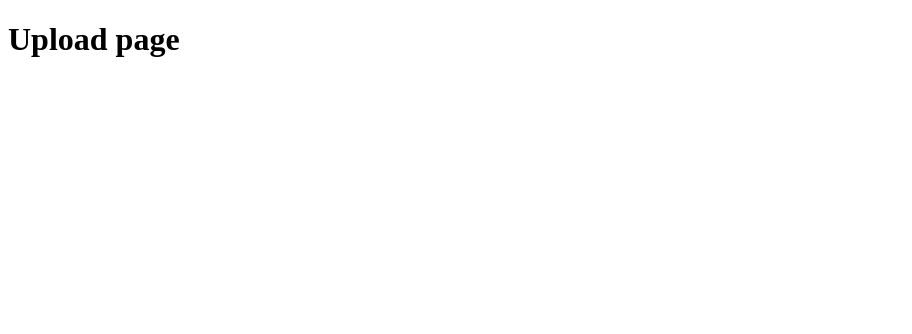
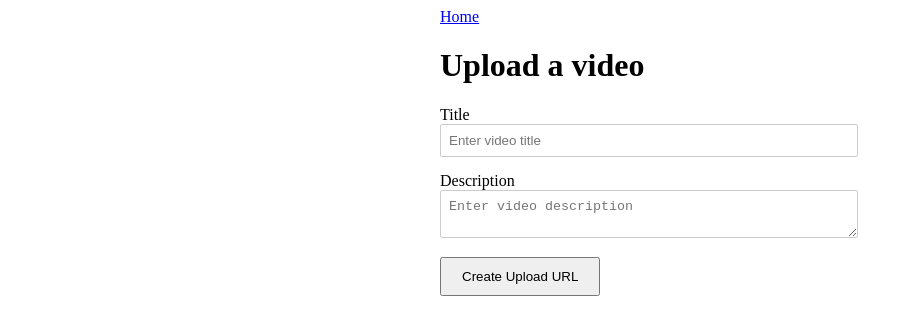
Before and after one commit to nakkurt/reactathon-workshop, a Next.js app: page /upload in a window 1280 px wide. Shown: the top 334 px of the page, without its empty margins (0-912 px from the left). Built offline with nearby package versions, Linux system fonts and the light colour scheme.

Commit message:
Basic upload page (#2)
* Mux Upload Dependencies

* Upload API

* Upload page

* JS instead of TS

* Split up form and upload steps

* Remove typescript

```diff
--- a/app/upload/page.js
+++ b/app/upload/page.js
@@ -1,5 +1,72 @@
+'use client'
+
+import React, { useEffect, useState } from 'react';
+import MuxUploader from '@mux/mux-uploader-react';
 import Link from 'next/link';
 
 export default function Upload() {
-    return <h1>Upload page</h1>;
+  const [title, setTitle] = useState('');
+  const [description, setDescription] = useState('');
+  const [uploadUrl, setUploadUrl] = useState('');
+
+  const handleTitleChange = (e) => {
+    setTitle(e.target.value);
+  };
+
+  const handleDescriptionChange = (e) => {
+    setDescription(e.target.value);
+  };
+
+  const handleCreateUploadUrlSubmit = async (e) => {
+    e.preventDefault();
+    const response = await fetch('/api/uploads', {
+      method: 'POST',
+      headers: {
+        'Content-Type': 'application/json',
+      },
+      body: JSON.stringify({ title, description }),
+    });
+
+    const data = await response.json();
+    setUploadUrl(data.url);
+  }
+
+  return (
+    <div style={{ maxWidth: '400px', margin: '0 auto' }}>
+      <Link href="/">Home</Link>
+      <h1>Upload a video</h1>
+      <form onSubmit={handleCreateUploadUrlSubmit}>
+        <label htmlFor="title" style={{ display: 'block', marginBottom: '5px' }}>
+          Title
+          <input
+            id="title"
+            type="text"
+            value={title}
+            onChange={handleTitleChange}
+            placeholder="Enter video title"
+            style={{ width: '100%', padding: '8px', borderRadius: '2px', border: '1px solid #ccc', marginBottom: '10px' }}
+            disabled={!!uploadUrl}
+          />
+        </label>
+        <label htmlFor="description" style={{ display: 'block', marginBottom: '5px' }}>
+          Description
+          <textarea
+            id="description"
+            value={description}
+            onChange={handleDescriptionChange}
+            placeholder="Enter video description"
+            style={{ width: '100%', padding: '8px', borderRadius: '2px', border: '1px solid #ccc', marginBottom: '10px' }}
+            disabled={!!uploadUrl}
+          />
+        </label>
+        <button disabled={!!uploadUrl} type="submit" style={{ padding: '10px 20px' }}>
+          Create Upload URL
+        </button>
+      </form>
+      {!!uploadUrl && <>
+        <hr />
+        <MuxUploader endpoint={uploadUrl} />
+      </>}
+    </div>
+  );
 }
--- a/package.json
+++ b/package.json
@@ -8,7 +8,13 @@
   "dependencies": {
     "@mux/mux-player-react": "^1.9.0",
     "next": "^13.3.0",
+    "@mux/mux-node": "^7.3.0",
+    "@mux/mux-uploader-react": "^0.1.0-canary.218-5856b1b",
     "react": "^18.2.0",
     "react-dom": "^18.2.0"
+  },
+  "devDependencies": {
+    "@types/node": "18.15.11",
+    "@types/react": "18.0.33"
   }
 }
```
Also changed, not shown: app/api/uploads/route.js (added, +23 -0 lines), 1 other file (tests, documents, lock files or other folders).
